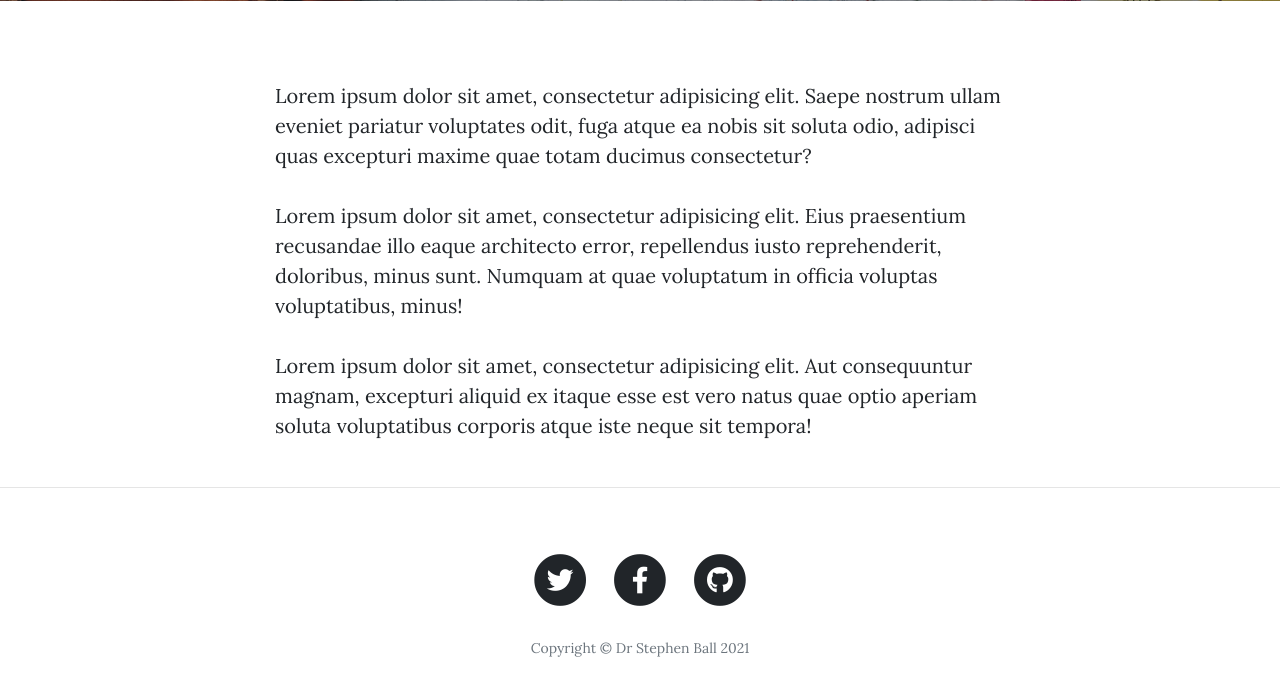
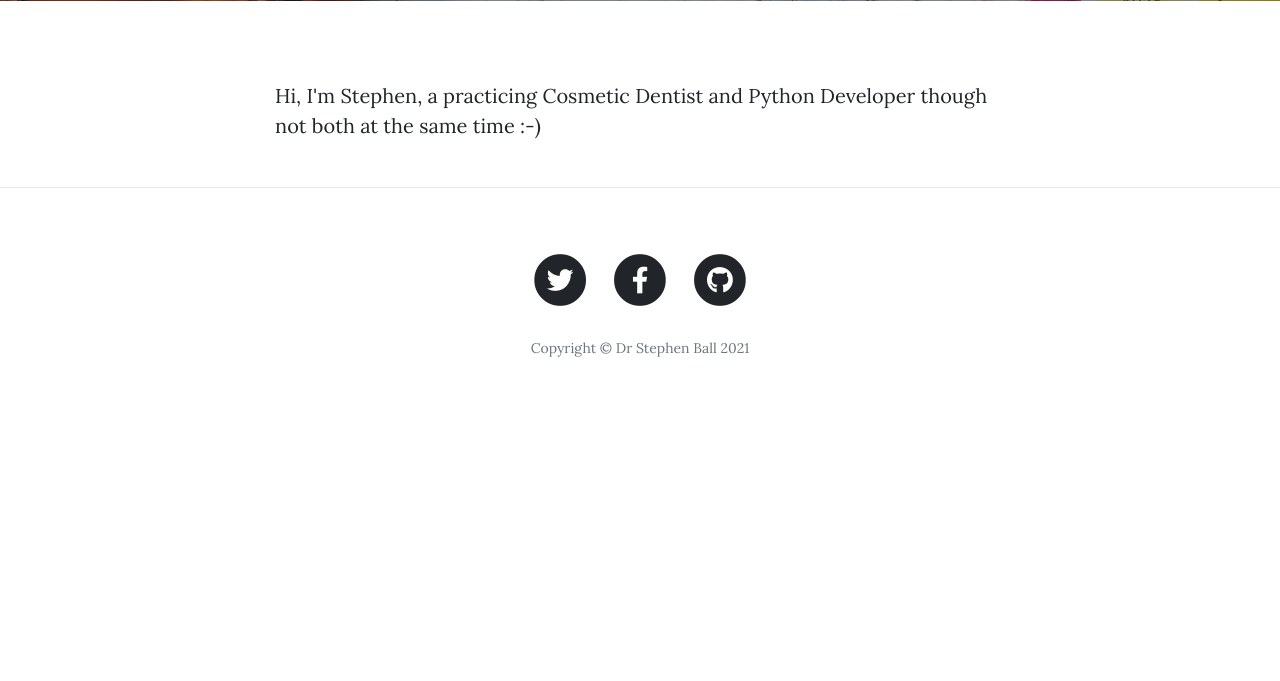
Before and after one commit to ghostjogger/Flask_Blog, a Flask app: page /about in a window 1280 px wide. Shown: the part 531-1212 px from the top of the page. After the commit the page ends 888 px from the top, so only its background shows below. Run offline with Flask 2, Linux system fonts and the light colour scheme; some libraries are stand-ins or nearby versions.

Commit message:
changed the about text

```diff
--- a/templates/about.html
+++ b/templates/about.html
@@ -19,9 +19,7 @@
   <div class="container">
     <div class="row">
       <div class="col-lg-8 col-md-10 mx-auto">
-        <p>Lorem ipsum dolor sit amet, consectetur adipisicing elit. Saepe nostrum ullam eveniet pariatur voluptates odit, fuga atque ea nobis sit soluta odio, adipisci quas excepturi maxime quae totam ducimus consectetur?</p>
-        <p>Lorem ipsum dolor sit amet, consectetur adipisicing elit. Eius praesentium recusandae illo eaque architecto error, repellendus iusto reprehenderit, doloribus, minus sunt. Numquam at quae voluptatum in officia voluptas voluptatibus, minus!</p>
-        <p>Lorem ipsum dolor sit amet, consectetur adipisicing elit. Aut consequuntur magnam, excepturi aliquid ex itaque esse est vero natus quae optio aperiam soluta voluptatibus corporis atque iste neque sit tempora!</p>
+             <p>Hi, I'm Stephen, a practicing Cosmetic Dentist and Python Developer though not both at the same time :-)</p>
       </div>
     </div>
   </div>
```
